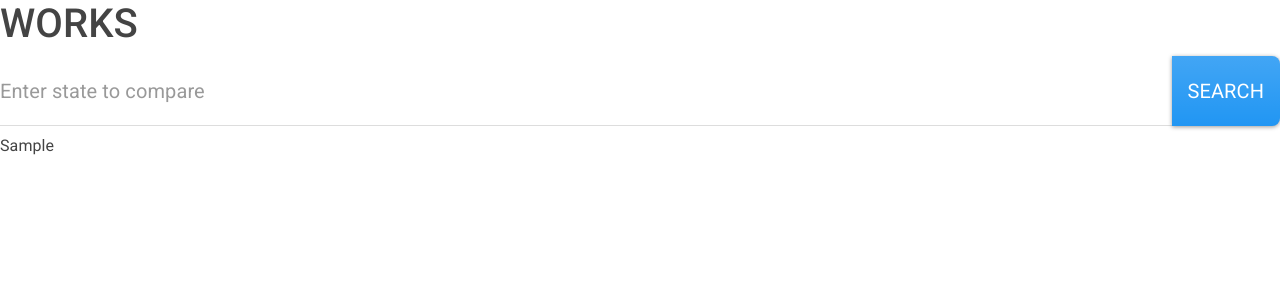
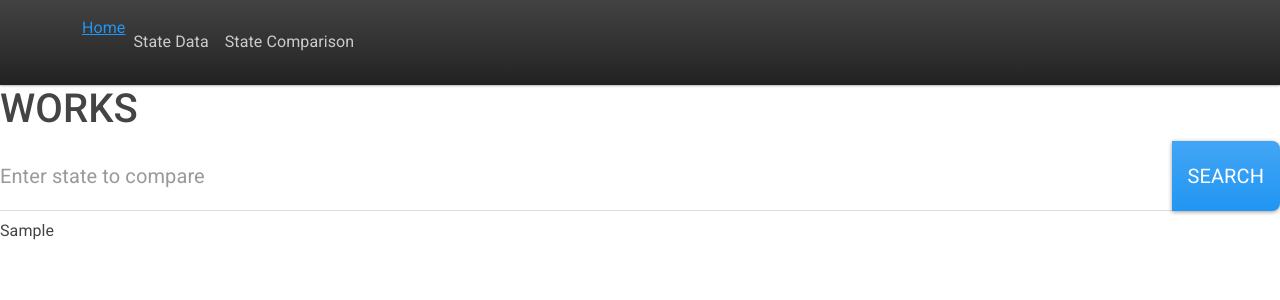
Before and after one commit to McIntyre-Colin/heroku-covid-site, a Python web app: template templates/comparison-state.html in a window 1280 px wide. Shown: the top 300 px of the page. Run offline with Jinja, Linux system fonts and the light colour scheme; the template is opened without the code that fills it: most values are stand-ins (such as "Sample title", 1, 10 or a date in 2020).

Commit message:
Adding nav bar

```diff
--- a/templates/comparison-state.html
+++ b/templates/comparison-state.html
@@ -9,6 +9,30 @@
 </head>
 
 <body>
+
+    <nav class="navbar navbar-expand-lg navbar-dark bg-dark">
+        <div class="container">
+            <!-- <button class="navbar-toggler" type="button" data-toggle="collapse" data-target="#navbarSupportedContent" aria-controls="navbarSupportedContent" aria-expanded="false" aria-label="Toggle navigation">
+            <span class="navbar-toggler-icon"></span>
+            </button> -->
+
+            <div class="collapse navbar-collapse" id="navbarSupportedContent">
+                <ul class="navbar-nav mr-auto">
+                    <li class="nav-item ">
+                        <a href="../">Home</a>
+                    </li>
+
+                    <li class="nav-item active">
+                    <a class="nav-link" href="../state-data">State Data</a>
+                    </li>
+                    <li class="nav-item ">
+                        <a class="nav-link" href="../comparison/">State Comparison</a>
+                    </li>
+                </ul>
+            </div>
+        </div>
+      </nav>
+
    <h1> WORKS</h1>
    <form method="GET" action="/comparison/">
     <div class="input-group mb-2">
@@ -18,7 +42,7 @@
 </form>
 {{ rendered_chart|safe }}
 
+
+<script src="https://cdn.jsdelivr.net/npm/bootstrap@5.1.3/dist/js/bootstrap.bundle.min.js" integrity="sha384-ka7Sk0Gln4gmtz2MlQnikT1wXgYsOg+OMhuP+IlRH9sENBO0LRn5q+8nbTov4+1p" crossorigin="anonymous"></script>
+
 </body>
-
-
-</html>
```
Also changed, not shown: templates/state-data.html (+23 -0 lines).
